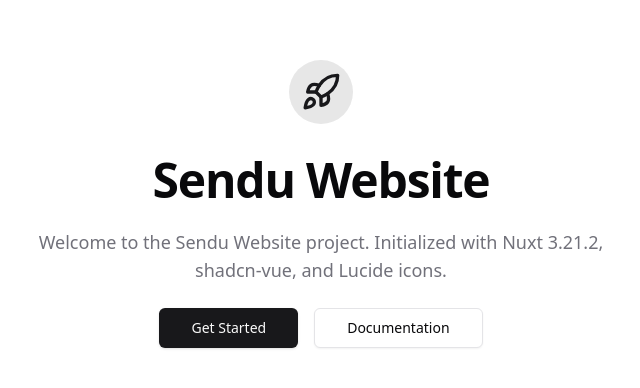
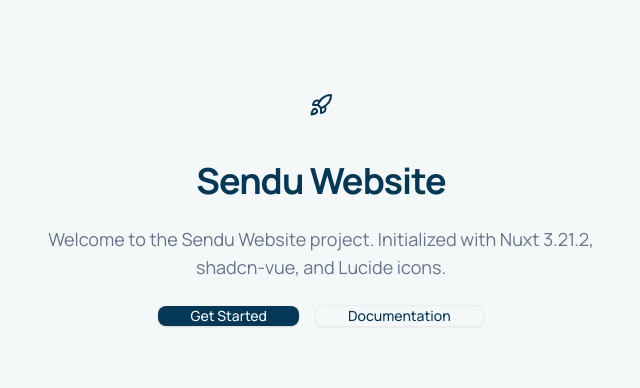
Before and after one commit to ivanyiga/sendu_mvp_website_ivan, a Nuxt app: page / in a window 1280 px wide. Shown: the part 196-584 px from the top of the page, without its empty margins (319-959 px from the left). Built offline with nearby package versions, Linux system fonts and the light colour scheme.

Commit message:
tokens.css with all design tokens

```diff
--- a/assets/css/tokens.css
+++ b/assets/css/tokens.css
@@ -1,51 +1,110 @@
+@import url('https://fonts.googleapis.com/css2?family=Manrope:wght@200..800&family=Fira+Code:wght@300..700&display=swap');
+
 @tailwind base;
 @tailwind components;
 @tailwind utilities;
 
 @layer base {
   :root {
-    --background: 0 0% 100%;
-    --foreground: 240 10% 3.9%;
-    --card: 0 0% 100%;
-    --card-foreground: 240 10% 3.9%;
-    --popover: 0 0% 100%;
-    --popover-foreground: 240 10% 3.9%;
-    --primary: 240 5.9% 10%;
-    --primary-foreground: 0 0% 98%;
-    --secondary: 240 4.8% 95.9%;
-    --secondary-foreground: 240 5.9% 10%;
-    --muted: 240 4.8% 95.9%;
-    --muted-foreground: 240 3.8% 46.1%;
-    --accent: 240 4.8% 95.9%;
-    --accent-foreground: 240 5.9% 10%;
-    --destructive: 0 84.2% 60.2%;
-    --destructive-foreground: 0 0% 98%;
-    --border: 240 5.9% 90%;
-    --input: 240 5.9% 90%;
-    --ring: 240 10% 3.9%;
-    --radius: 0.5rem;
-  }
+    /* Font Families */
+    --font-heading: "Manrope", sans-serif;
+    --font-body: "Manrope", sans-serif;
+    --font-data: "Fira Code", monospace;
 
-  .dark {
-    --background: 240 10% 3.9%;
-    --foreground: 0 0% 98%;
-    --card: 240 10% 3.9%;
-    --card-foreground: 0 0% 98%;
-    --popover: 240 10% 3.9%;
-    --popover-foreground: 0 0% 98%;
-    --primary: 0 0% 98%;
-    --primary-foreground: 240 5.9% 10%;
-    --secondary: 240 3.7% 15.9%;
-    --secondary-foreground: 0 0% 98%;
-    --muted: 240 3.7% 15.9%;
-    --muted-foreground: 240 5% 64.9%;
-    --accent: 240 3.7% 15.9%;
-    --accent-foreground: 0 0% 98%;
-    --destructive: 0 62.8% 30.6%;
-    --destructive-foreground: 0 0% 98%;
-    --border: 240 3.7% 15.9%;
-    --input: 240 3.7% 15.9%;
-    --ring: 240 4.9% 83.9%;
+    /* Line Heights */
+    --leading-heading: 1.2;
+    --leading-body: 1.6;
+    --leading-data: 1.4;
+
+    /* Responsive Font Sizes (Mobile defaults) */
+    --font-heading-xl: 1.75rem;    /* 28px */
+    --font-heading-lg: 1.375rem;   /* 22px */
+    --font-heading-md: 1.125rem;   /* 18px */
+    --font-body-lg: 1rem;          /* 16px */
+    --font-body-sm: 0.875rem;      /* 14px */
+    --font-label: 0.75rem;         /* 12px */
+
+    /* Data Sizes (Mobile defaults) */
+    --font-data-lg: 1.375rem;      /* 22px */
+    --font-data-md: 1rem;          /* 16px */
+    --font-data-sm: 0.875rem;      /* 14px */
+
+    /* Desktop overrides */
+    @media (min-width: 1024px) {
+      --font-heading-xl: 2.25rem;  /* 36px */
+      --font-heading-lg: 1.75rem;   /* 28px */
+      --font-heading-md: 1.25rem;   /* 20px */
+      --font-data-lg: 1.75rem;      /* 28px */
+    }
+
+    --background: var(--gray-1);
+    --foreground: #053856;
+    --card: var(--white);
+    --card-foreground: #053856;
+    --popover: var(--white);
+    --popover-foreground: #053856;
+
+    /* Neutrals */
+    --white: #FFFFFF;
+    --gray-1: #F4F8F8;
+    --gray-2: #E9EDED;
+    --gray-3: #DFE3E3;
+
+    /* Brand Palette */
+    --green-vivid: #04FF88;
+    --green-soft: #17E685;
+    --blue-deep: #053856;
+    --blue-dark: #0D2D44;
+    --blue-mid: #004668;
+    --blue-bright: #007DA5;
+
+    /* Secondary Palette */
+    --teal: #25A7A7;
+    --green-solid: #00AA5F;
+    --purple: #6F346F;
+    --orange: #F39500;
+    --red-orange: #FF6027;
+
+    /* Product Map */
+    --product-pay: var(--green-vivid);
+    --product-circle: var(--teal);
+    --product-till: var(--orange);
+    --product-float: var(--purple);
+    --product-rating: var(--blue-deep);
+
+    /* Semantic Variables */
+    --primary: var(--blue-deep);
+    --primary-foreground: #F8FAFC;
+
+    --secondary: var(--blue-mid);
+    --secondary-foreground: #F8FAFC;
+
+    --muted: var(--gray-3);
+    --muted-foreground: #64748B;
+
+    --accent: var(--green-vivid);
+    --accent-foreground: #053856;
+
+    --destructive: var(--red-orange);
+    --destructive-foreground: #F8FAFC;
+
+    --border: var(--gray-2);
+    --input: var(--gray-2);
+    --ring: var(--blue-deep);
+
+    /* Border Radius tokens */
+    --radius-sm: 0.25rem;   /* 4px */
+    --radius-md: 0.5rem;    /* 8px */
+    --radius-lg: 0.75rem;   /* 12px */
+    --radius-full: 9999px;
+
+    --radius: var(--radius-md);
+
+    /* Elevation tokens */
+    --shadow-0: none;
+    --shadow-1: 0 1px 3px rgba(0,0,0,0.08);   /* Level 1: Cards */
+    --shadow-2: 0 4px 12px rgba(0,0,0,0.12);  /* Level 2: Modals */
+    --shadow-3: 0 8px 24px rgba(0,0,0,0.16);  /* Level 3: Toasts */
   }
 }
 
@@ -53,6 +112,7 @@
   * {
     @apply border-border;
   }
+
   body {
     @apply bg-background text-foreground;
   }
--- a/tailwind.config.js
+++ b/tailwind.config.js
@@ -2,8 +2,6 @@ const animate = require("tailwindcss-animate");
 
 /** @type {import('tailwindcss').Config} */
 module.exports = {
-  darkMode: ["class"],
-  safelist: ["dark"],
   prefix: "",
 
   content: [
@@ -18,52 +16,124 @@ module.exports = {
   theme: {
     container: {
       center: true,
-      padding: "2rem",
+      padding: {
+        DEFAULT: "20px",
+        md: "24px",
+        lg: "48px",
+      },
       screens: {
-        "2xl": "1400px",
+        xl: "1120px",
       },
     },
+    screens: {
+      md: "768px",
+      lg: "1024px",
+      xl: "1280px",
+    },
+    spacing: {
+      "0": "0px",
+      "1": "4px",
+      "2": "8px",
+      "3": "12px",
+      "4": "16px",
+      "6": "24px",
+      "8": "32px",
+      "12": "48px",
+      "16": "64px",
+      "20": "80px",
+      "24": "96px",
+    },
     extend: {
+      fontFamily: {
+        sans: ["var(--font-heading)", "sans-serif"],
+        mono: ["var(--font-data)", "monospace"],
+      },
+      fontSize: {
+        "heading-xl": ["var(--font-heading-xl)", { fontWeight: "700", lineHeight: "var(--leading-heading)" }],
+        "heading-lg": ["var(--font-heading-lg)", { fontWeight: "700", lineHeight: "var(--leading-heading)" }],
+        "heading-md": ["var(--font-heading-md)", { fontWeight: "600", lineHeight: "var(--leading-heading)" }],
+        "body-lg": ["var(--font-size-body-lg)", { fontWeight: "400", lineHeight: "var(--leading-body)" }],
+        "body-sm": ["var(--font-size-body-sm)", { fontWeight: "400", lineHeight: "var(--leading-body)" }],
+        "label": ["var(--font-label)", { fontWeight: "600", lineHeight: "var(--leading-body)" }],
+        "data-lg": ["var(--font-data-lg)", { fontWeight: "600", lineHeight: "var(--leading-data)" }],
+        "data-md": ["var(--font-data-md)", { fontWeight: "400", lineHeight: "var(--leading-data)" }],
+        "data-sm": ["var(--font-data-sm)", { fontWeight: "400", lineHeight: "var(--leading-data)" }],
+      },
       colors: {
-        border: "hsl(var(--border))",
-        input: "hsl(var(--input))",
-        ring: "hsl(var(--ring))",
-        background: "hsl(var(--background))",
-        foreground: "hsl(var(--foreground))",
+        border: "var(--border)",
+        input: "var(--input)",
+        ring: "var(--ring)",
+        background: "var(--background)",
+        foreground: "var(--foreground)",
+
+        // Brand Colors
+        "green-vivid": "var(--green-vivid)",
+        "green-soft": "var(--green-soft)",
+        "blue-deep": "var(--blue-deep)",
+        "blue-dark": "var(--blue-dark)",
+        "blue-mid": "var(--blue-mid)",
+        "blue-bright": "var(--blue-bright)",
+
+        // Secondary Palette
+        "teal": "var(--teal)",
+        "green-solid": "var(--green-solid)",
+        "purple": "var(--purple)",
+        "orange": "var(--orange)",
+        "red-orange": "var(--red-orange)",
+
+        // Product Colors
+        "pay": "var(--product-pay)",
+        "circle": "var(--product-circle)",
+        "till": "var(--product-till)",
+        "float": "var(--product-float)",
+        "rating": "var(--product-rating)",
+
+        // Neutrals
+        "white": "var(--white)",
+        "gray-1": "var(--gray-1)",
+        "gray-2": "var(--gray-2)",
+        "gray-3": "var(--gray-3)",
+
         primary: {
-          DEFAULT: "hsl(var(--primary))",
-          foreground: "hsl(var(--primary-foreground))",
+          DEFAULT: "var(--primary)",
+          foreground: "var(--primary-foreground)",
         },
         secondary: {
-          DEFAULT: "hsl(var(--secondary))",
-          foreground: "hsl(var(--secondary-foreground))",
+          DEFAULT: "var(--secondary)",
+          foreground: "var(--secondary-foreground)",
         },
         destructive: {
-          DEFAULT: "hsl(var(--destructive))",
-          foreground: "hsl(var(--destructive-foreground))",
+          DEFAULT: "var(--destructive)",
+          foreground: "var(--destructive-foreground)",
         },
         muted: {
-          DEFAULT: "hsl(var(--muted))",
-          foreground: "hsl(var(--muted-foreground))",
+          DEFAULT: "var(--muted)",
+          foreground: "var(--muted-foreground)",
         },
         accent: {
-          DEFAULT: "hsl(var(--accent))",
-          foreground: "hsl(var(--accent-foreground))",
+          DEFAULT: "var(--accent)",
+          foreground: "var(--accent-foreground)",
         },
         popover: {
-          DEFAULT: "hsl(var(--popover))",
-          foreground: "hsl(var(--popover-foreground))",
+          DEFAULT: "var(--popover)",
+          foreground: "var(--popover-foreground)",
         },
         card: {
-          DEFAULT: "hsl(var(--card))",
-          foreground: "hsl(var(--card-foreground))",
+          DEFAULT: "var(--card)",
+          foreground: "var(--card-foreground)",
         },
       },
       borderRadius: {
-        xl: "calc(var(--radius) + 4px)",
-        lg: "var(--radius)",
-        md: "calc(var(--radius) - 2px)",
-        sm: "calc(var(--radius) - 4px)",
+        sm: "var(--radius-sm)",
+        md: "var(--radius-md)",
+        lg: "var(--radius-lg)",
+        full: "var(--radius-full)",
+      },
+      boxShadow: {
+        "level-0": "var(--shadow-0)",
+        "level-1": "var(--shadow-1)",
+        "level-2": "var(--shadow-2)",
+        "level-3": "var(--shadow-3)",
       },
       keyframes: {
         "accordion-down": {
```
Also changed, not shown: 1 other file (tests, documents, lock files or other folders).
